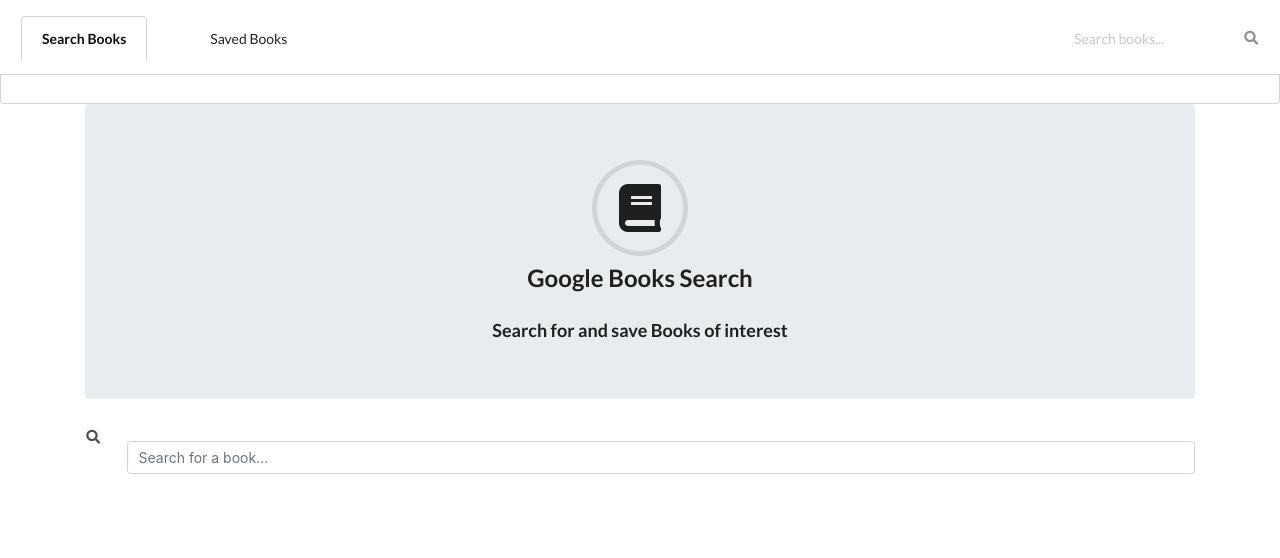
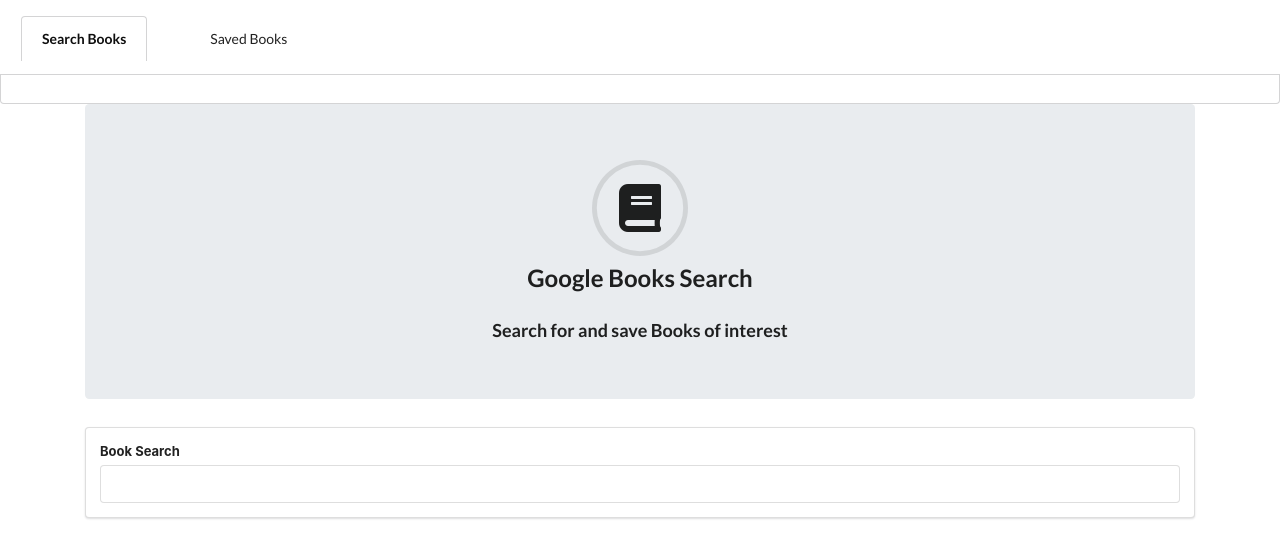
Before and after one commit to aime77/google-books-search, a React (Create React App) app in the folder client/: page / in a window 1280 px wide. Shown: the top 558 px of the page. Built offline with nearby package versions, Linux system fonts and the light colour scheme.

Commit message:
added front end rendering of components per page

```diff
--- /dev/null
+++ b/client/src/components/BookItem.css
@@ -0,0 +1,9 @@
+.video-item {
+  display: flex !important;
+  align-items: center !important;
+  cursor: pointer;
+}
+
+.video-item.item img {
+  max-width: 180px;
+}
--- /dev/null
+++ b/client/src/components/BookItem.js
@@ -0,0 +1,26 @@
+import React from "react";
+import "./BookItem.css";
+import Buttons from "./Buttons";
+import DeleteBtn from "./DeleteBtn";
+
+const BookItem = ({ books, onBookSelect, onSaveButton, onDeleteBtn }) => {
+  return (
+    <div onClick={() => onBookSelect(books)} className="book-item item">
+      <div className="header">{books.volumeInfo.title}</div>
+      <div className="col-12">
+      <img
+        className="ui image" alt={books.volumeInfo.title}
+        src={books.volumeInfo.imageLinks.smallThumbnail}
+      />
+      <div className="content">
+        <div className="body">{books.volumeInfo.description}</div>
+      </div>
+       <Buttons onSaveButton={onSaveButton}/>
+       <DeleteBtn onDeleteBtn={onDeleteBtn}/>
+      </div>
+    </div>
+
+  );
+};
+
+export default BookItem;
--- /dev/null
+++ b/client/src/components/BookList.js
@@ -0,0 +1,12 @@
+import React from "react";
+import BookItem from "./BookItem";
+
+const BookList = ({ books, onBookSelect, onSaveButton, onDeleteBtn}) => {
+  const renderedList = books.map(book => {
+    return <BookItem onBookSelect={onBookSelect} books={book} onSaveButton={onSaveButton} onDeleteBtn={onDeleteBtn}/>;
+  });
+
+  return <div className="ui relaxed divided list"> {renderedList}</div>;
+};
+
+export default BookList;
--- /dev/null
+++ b/client/src/components/DeleteBtn.js
@@ -0,0 +1,14 @@
+import React from "react";
+
+
+// The ...props means, spread all of the passed props onto this element
+// That way we don't have to define them all individually
+function DeleteBtn({onDeleteBtn}) {
+  return (
+    <span onClick={() => onDeleteBtn()} className="delete-btn"  role="button" tabIndex="0">
+      ✗
+    </span>
+  );
+}
+
+export default DeleteBtn;
--- a/client/src/components/NavTabs.js
+++ b/client/src/components/NavTabs.js
@@ -4,8 +4,8 @@
 const NavTabs = () => {
   return (
     <div>
-      <div class="ui top attached tabular menu">
-        <a class="item">
+      <div className="ui top attached tabular menu">
+        <a className="item">
           <Link
             to="/"
             className={
@@ -15,7 +15,7 @@
             Search Books
           </Link>
         </a>
-        <a class="item">
+        <a className="item">
           <Link
             to="/saved-books"
             className={
@@ -27,16 +27,8 @@
             Saved Books
           </Link>
         </a>
-        <div class="right menu">
-          <div class="item">
-            <div class="ui transparent icon input">
-              <input type="text" placeholder="Search books..." />
-              <i class="search link icon" />
-            </div>
-          </div>
-        </div>
       </div>
-      <div class="ui bottom attached segment">
+      <div className="ui bottom attached segment">
         <p />
       </div>
     </div>
--- /dev/null
+++ b/client/src/components/SearchBar.js
@@ -0,0 +1,32 @@
+import React from "react";
+
+class SearchBar extends React.Component {
+  state = { term: "" };
+  onInputChange = event => {
+    this.setState({ term: event.target.value });
+  };
+
+  onFormSubmit = event => {
+    event.preventDefault();
+    this.props.onFormSubmit(this.state.term);
+  };
+
+  render() {
+    return (
+      <div className="search-var ui segment">
+        <form onSubmit={this.onFormSubmit} className="ui form">
+          <div className="field">
+            <label>Book Search</label>
+            <input
+              type="text"
+              value={this.state.term}
+              onChange={this.onInputChange}
+            />
+          </div>
+        </form>
+      </div>
+    );
+  }
+}
+
+export default SearchBar;
--- a/client/src/pages/Page404.js
+++ b/client/src/pages/Page404.js
@@ -8,8 +8,6 @@
         <div></div>
     )
 }
-
-
 }
 
 export default Page404;
--- a/client/src/pages/SavedBooks.js
+++ b/client/src/pages/SavedBooks.js
@@ -1,17 +1,50 @@
-import React, {Component} from "react";
+import React, { Component } from "react";
 import Header from "../components/Header";
+import { Container, Row, Col } from "../components/Grid";
+import BookList from "../components/BookList";
+import Jumbotron from "../components/Jumbotron";
+import API from "../utils/API";
 
-class SavedBooks extends Component{
+class SavedBooks extends Component {
+  state = { books: [], title: "", author: "", synopsis: "" };
 
+  componentDidMount() {
+    this.loadBooks();
+  }
 
-render(){
-    return(
-        <div>
+  loadBooks = () => {
+    API.getBooks()
+      .then(res =>
+        this.setState({ books: res.data, title: "", author: "", synopsis: "" })
+      )
+      .catch(err => console.log(err));
+  };
 
-            <Header/>
-        </div>
-    )
-}
+  deleteBook = id => {
+    API.deleteBook(id)
+      .then(res => this.loadBooks())
+      .catch(err => console.log(err));
+  };
+
+  handleInputChange=event=>{
+    const{name, value}=event.target;
+    this.setState({
+      [name]:value
+    });
+  }
+
+  render() {
+    return (
+      <div>
+        <Container>
+          <Jumbotron>
+            <Header />
+          </Jumbotron>
+          <BookList books={this.state.books} />
+        </Container>
+      </div>
+    );
+  }
 }
 
 export default SavedBooks;
--- a/client/src/pages/SearchBooks.js
+++ b/client/src/pages/SearchBooks.js
@@ -1,21 +1,45 @@
 import React, { Component } from "react";
 import Header from "../components/Header";
-import SearchForms from "../components/SearchForms";
-import googleBooks from "../apis/googleBooks";
+import BookList from "../components/BookList";
+import SearchBar from "../components/SearchBar";
+import googleBooks from "../utils/googleBooks";
+import API from "../utils/API";
 import { Container, Row, Col } from "../components/Grid";
 import Jumbotron from "../components/Jumbotron";
+const KEY = "AIzaSyA0dseKEfwC1OM1MdBqClFlWfSTRAgLTVk";
 
 class SearchBooks extends Component {
-  state = { books: [], selectedBook: null };
+  state = { books: [], selectedBook: null, saved:false };
 
   onTermSubmit = async term => {
-    const response = await googleBooks.get("/search", {
+    const query = `${term} intitle`.replace(/\s/g, "+");
+    const response = await googleBooks.get("/volumes", {
       params: {
-        q: term
+        q: query,
+        key: KEY
       }
     });
 
+    console.log(response);
     this.setState({ books: response.data.items });
+  };
+
+  onBookSelect = book => {
+    this.setState({ selectedBook: book });
+  };
+
+  onSaveButtom = async event => {
+    event.preventDefault();
+
+    const savedBook = await API.saveBook({
+      title: this.state.title,
+      author: this.state.author,
+      sypnosis: this.state.sypnosis
+    });
+
+    if (savedBook) {
+     this.setSate({saved:true})
+    }
   };
 
   render() {
@@ -23,15 +47,17 @@
       <div>
         <Container>
           <Jumbotron>
-        <Header />
+            <Header />
+          </Jumbotron>
+          <Row>
+            <Col size="md-12">
+              <SearchBar onFormSubmit={this.onTermSubmit} />
+            </Col>
+          </Row>
 
-        </Jumbotron>
-            <Row>
-              <Col size="md-12">
-                <SearchForms />
-              </Col>
-            </Row>
+          <BookList onBookSelect={this.onBookSelect} books={this.state.books} onSaveButton={this.onSaveButton} onDeleteBtn={this.onDeleteBtn}>
 
+          </BookList>
         </Container>
       </div>
     );
--- a/client/src/apis/googleBooks.js
+++ b/client/src/utils/API.js
@@ -1,13 +1,4 @@
 import axios from "axios";
-const KEY = "AIzaSyBBwjCHsmzGrm91i0Rnc0DvQKuMZUX7qU0";
-
-// export default axios.create({
-//   baseURL: "https://www.googleapis.com/auth/books",
-//   params: {
-//     part: "snippet",
-//     key: KEY
-//   }
-// });
 
 export default {
   // Gets all books
--- /dev/null
+++ b/client/src/utils/googleBooks.js
@@ -0,0 +1,10 @@
+
+import axios from "axios";
+
+export default axios.create({
+  baseURL: "https://www.googleapis.com/books/v1",
+
+});
+
+
+//https://www.googleapis.com/books/v1/volumes?q=flowers+inauthor:keyes&key=AIzaSyA0dseKEfwC1OM1MdBqClFlWfSTRAgLTVk
```
